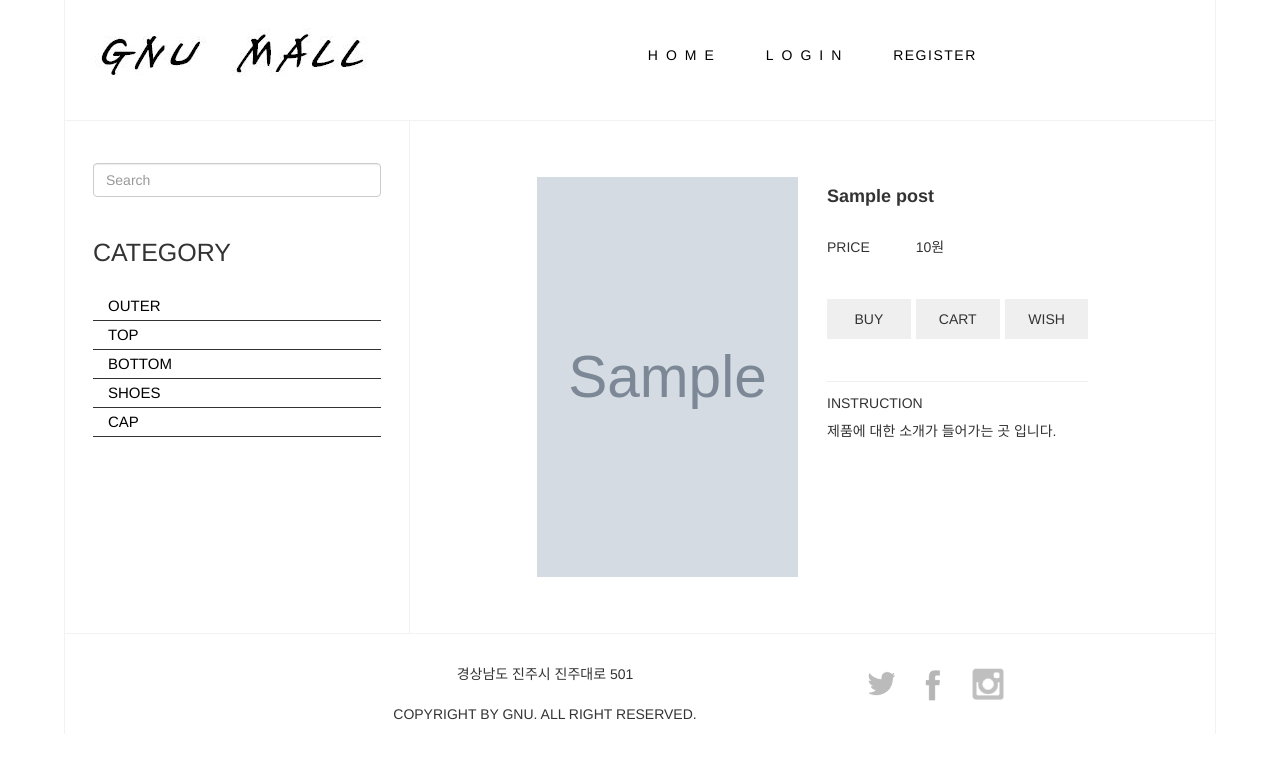
After one commit to eunche/shoppingMall, a Django app: page /product/1 in a window 1280 px wide. The commit adds this page. Shown: the top 773 px of the page. Run offline with Django 3.2, Linux system fonts and the light colour scheme; tables that the repository leaves empty hold one stand-in row (values such as "Sample post"); grey boxes marked "Sample" are stand-in pictures; some libraries are stand-ins or nearby versions.

Commit message:
디테일페이지 추가

```diff
--- a/front/static/front/index.css
+++ b/front/static/front/index.css
@@ -129,11 +129,21 @@ aside#category ul li a:hover{
     margin-bottom: 3em;
 }
 
+.item a {
+    text-decoration: none;
+    color: black;
+}
+
+.item a:hover {
+    text-decoration: none;
+}
+
 .item_img {
     height: 75%;
 }
 
-.item_img > img {
+
+.item_img img {
     width: 100%;
     height: 100%;
 }
@@ -172,3 +182,51 @@ search.html
 .search_result {
     width:100%;
 }
+
+
+
+/*
+*
+detail.html
+*
+*/
+.contents {
+    padding: 4em 8em 4em 8em;
+    display: flex;
+}
+
+.det_img {
+    width:45%;
+    height: 50vh;
+    background-color: antiquewhite;
+}
+
+.det_img > img {
+    width: 100%;
+    height: 100%;
+}
+
+.det_about {
+    width: 45%;
+}
+
+.det_about h4 {
+    margin-bottom: 30px;
+}
+
+.det_field {
+    margin-right: 3em;
+}
+
+.det_btn {
+    margin-top: 3em;
+    margin-bottom: 3em;
+    display: flex;
+    justify-content: space-between;
+}
+
+.det_btn button {
+    width: 32%;
+    height: 40px;
+    border-radius: 0;
+}
--- /dev/null
+++ b/front/templates/detail.html
@@ -0,0 +1,30 @@
+{% extends 'base.html' %}
+{% block content %}
+<div class="contents">
+    <div class="det_img">
+        <img src=../{{product.image}}>
+    </div>
+
+    <div class="det_about">
+        <h4><strong>{{product.title}}</strong></h4>
+        <span class="det_field">PRICE</span>
+        <span>{{product.price}}원</span>
+        <div class="det_btn">
+            <button type="button" class="btn btn-outline-dark">BUY</button>
+            <button type="button" class="btn btn-outline-dark">CART</button>
+            <button type="button" class="btn btn-outline-dark">WISH</button>
+        </div>
+        <hr style="margin-bottom: 1em;">
+        <h5>INSTRUCTION</h5>
+        <p>제품에 대한 소개가 들어가는 곳 입니다.</p>
+
+
+    </div>
+
+
+
+    <!-- {{product.title}}
+    <img src=../{{product.image}}>
+    {{product.price}} -->
+</div>
+{% endblock %}
--- a/front/urls.py
+++ b/front/urls.py
@@ -10,4 +10,5 @@ urlpatterns = [
     path('shoe/',views.shoe, name='shoe'),
     path('top/',views.top, name='top'),
     path('search/', views.search, name='search'),
+    path('product/<int:product_id>', views.detail, name='detail'),
 ]
--- a/front/views.py
+++ b/front/views.py
@@ -1,4 +1,4 @@
-from django.shortcuts import render
+from django.shortcuts import render, get_object_or_404
 from .models import Post
 from django.utils.datastructures import MultiValueDictKeyError
 
@@ -46,3 +46,8 @@ def search(request):
         results.append(object)
 
     return render(request,'search.html',{'results':results,'get':get})
+
+def detail(request, product_id):
+    product = get_object_or_404(Post, pk=product_id)
+
+    return render(request, 'detail.html', {'product':product})
```
Also changed, not shown: front/templates/bottom.html (+7 -5 lines), front/templates/cap.html (+7 -5 lines), front/templates/index.html (+7 -5 lines), front/templates/outer.html (+7 -5 lines), front/templates/search.html (+7 -5 lines), front/templates/shoe.html (+7 -5 lines), front/templates/top.html (+7 -5 lines).
